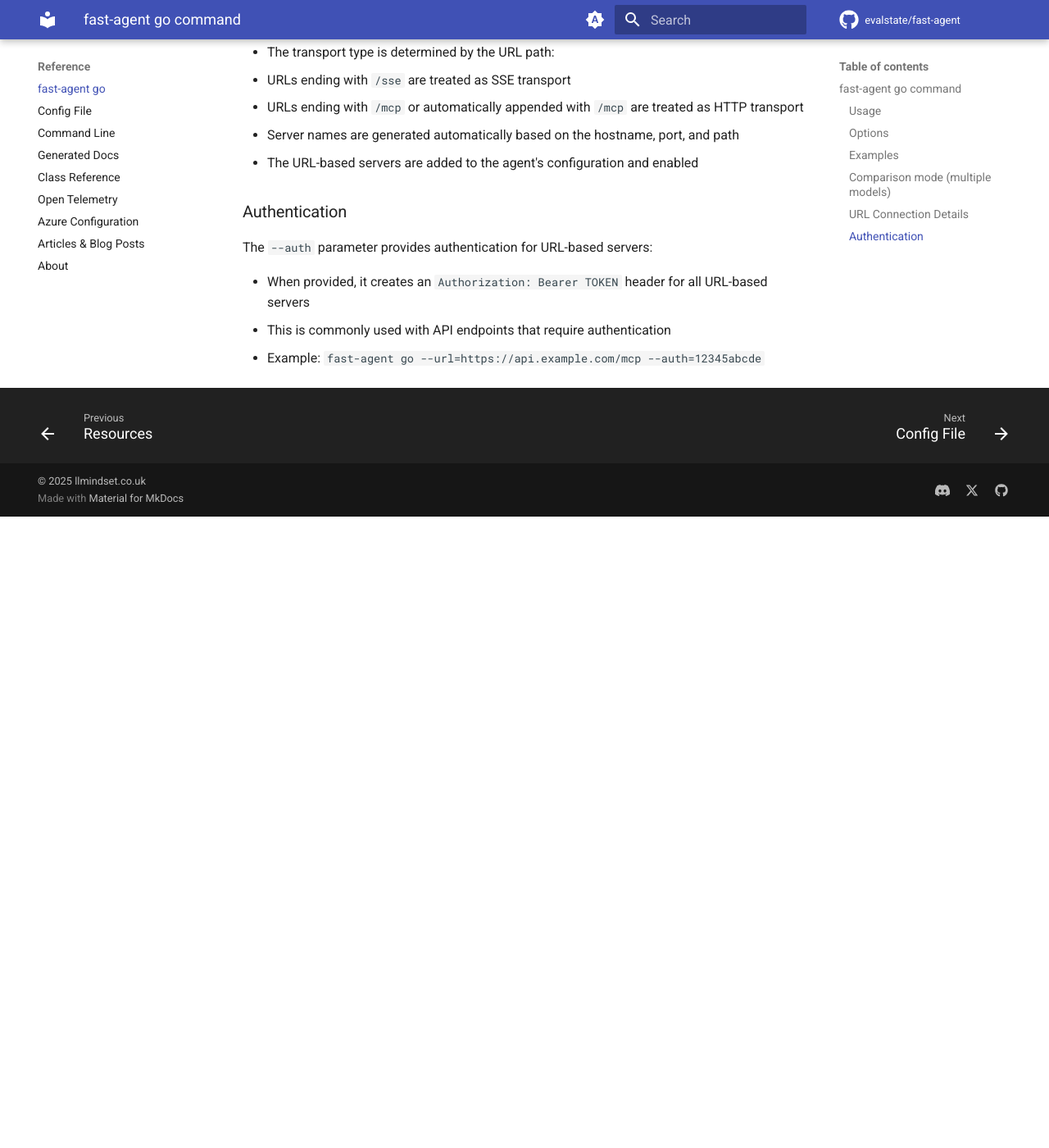
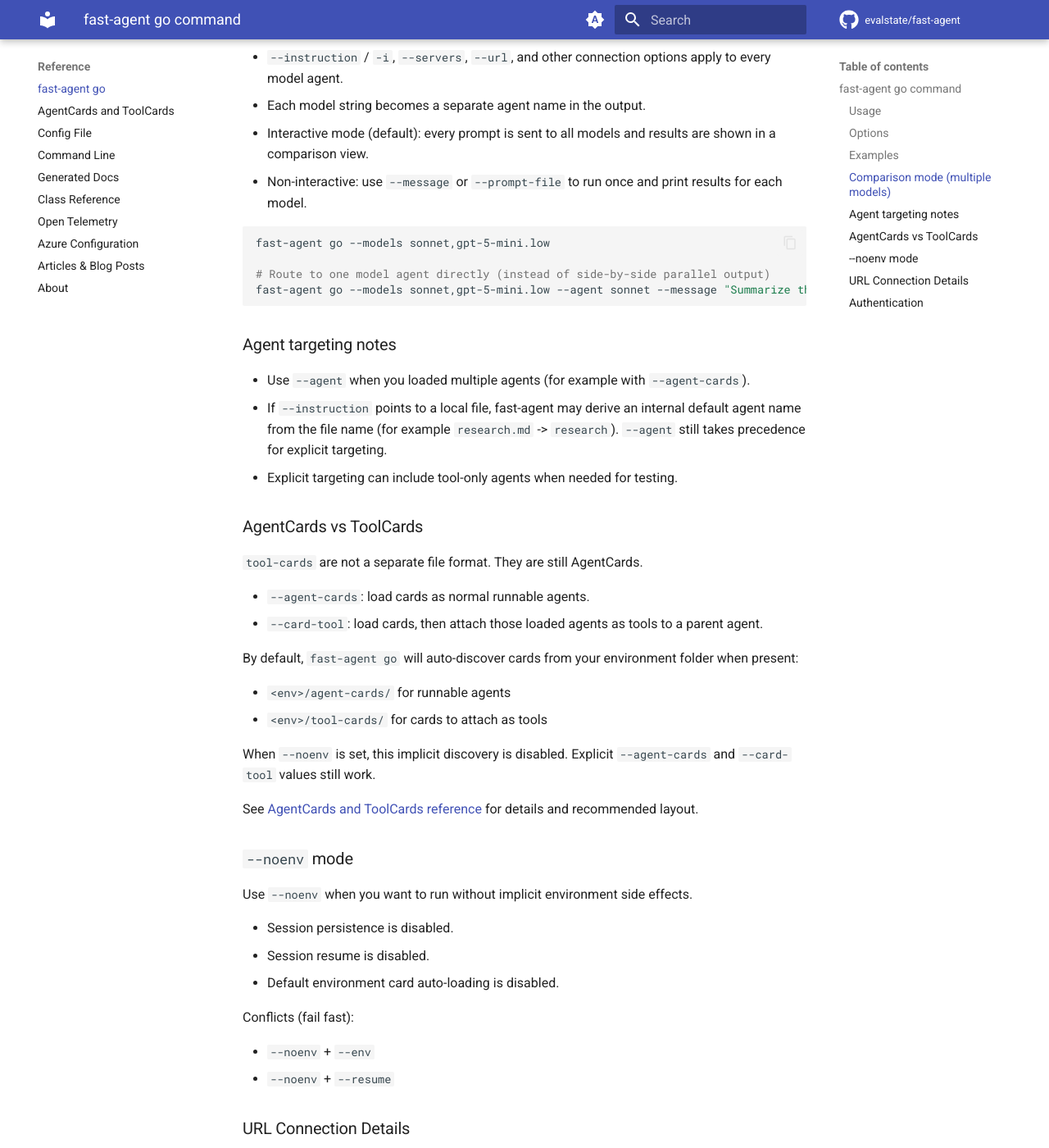
Before and after one commit to evalstate/fast-agent-docs, an MkDocs documentation site: the page built from docs/ref/go_command.md, in a window 1280 px wide and 1400 px high, scrolled down 2733 px. Shown: the whole window at 82% size. Built offline with MkDocs 1.6.1 and Material for MkDocs 9.7.7, drawn with Linux system fonts in a browser that asks for light colours; comment, search, counter and statistics services are not loaded; before the commit the page ends 3363 px from its top, so only the background shows below that; some of the changed text lies outside the part shown.

````diff
--- a/docs/ref/go_command.md
+++ b/docs/ref/go_command.md
@@ -24,7 +24,13 @@ fast-agent go [OPTIONS]
 - `--auth TEXT`: Bearer token for authorization with URL-based servers
 - `--model`, `--models <model_string>`: Override the default model (e.g., haiku, sonnet, gpt-4)
 - `--model`, `--models <model1>,<model2>,...`: Run one agent per model in parallel and print a side-by-side comparison of responses
+- `--agent-cards`, `--card <path or url>`: Load AgentCards as runnable agents (repeatable)
+- `--card-tool <path or url>`: Load AgentCards and attach them as tools to the selected/default agent (repeatable)
+- `--agent <name>`: Target a specific loaded agent by name for `--message`, `--prompt-file`, and initial interactive mode
 - `--message`, `-m TEXT`: Message to send to the agent (skips interactive mode)
+- `--env <path>`: Override the base `.fast-agent` environment directory (where default `agent-cards/` and `tool-cards/` are discovered)
+- `--noenv`, `--no-env`: Run in ephemeral mode (disable implicit environment card loading, session persistence/resume, and permission-store side effects)
+- `--resume <id|latest>`: Resume the latest session (or a specific session id)
 - `--prompt-file`, `-p <path>`: Path to a prompt file to use (either text or JSON)
 - `--skills-dir`, `--skills <path>`: Override the default skills directory
 - `--stdio "<command> <options>"`: Run the command to attach a STDIO server (enclose arguments in quotes)
@@ -66,6 +72,12 @@ fast-agent --npx @modelcontextprotocol/server-everything
 # Non-interactive mode with a single message
 fast-agent go --message="What is the weather today?" --model=haiku
 
+# Target one specific loaded agent when multiple agents are available
+fast-agent go --agent-cards ./agents --agent researcher
+
+# Send one message to a specific loaded agent and exit
+fast-agent go --agent-cards ./agents --agent qa --message "run smoke checks"
+
 # Using a prompt file
 fast-agent go --prompt-file=my-prompt.txt --model=haiku
 
@@ -93,7 +105,48 @@ How it works:
 
 ```bash
 fast-agent go --models sonnet,gpt-5-mini.low
+
+# Route to one model agent directly (instead of side-by-side parallel output)
+fast-agent go --models sonnet,gpt-5-mini.low --agent sonnet --message "Summarize this"
 ```
+
+### Agent targeting notes
+
+- Use `--agent` when you loaded multiple agents (for example with `--agent-cards`).
+- If `--instruction` points to a local file, fast-agent may derive an internal default agent name
+  from the file name (for example `research.md` -> `research`). `--agent` still takes precedence
+  for explicit targeting.
+- Explicit targeting can include tool-only agents when needed for testing.
+
+### AgentCards vs ToolCards
+
+`tool-cards` are not a separate file format. They are still AgentCards.
+
+- `--agent-cards`: load cards as normal runnable agents.
+- `--card-tool`: load cards, then attach those loaded agents as tools to a parent agent.
+
+By default, `fast-agent go` will auto-discover cards from your environment folder when present:
+
+- `<env>/agent-cards/` for runnable agents
+- `<env>/tool-cards/` for cards to attach as tools
+
+When `--noenv` is set, this implicit discovery is disabled. Explicit `--agent-cards` and
+`--card-tool` values still work.
+
+See [AgentCards and ToolCards reference](agent_cards.md) for details and recommended layout.
+
+### `--noenv` mode
+
+Use `--noenv` when you want to run without implicit environment side effects.
+
+- Session persistence is disabled.
+- Session resume is disabled.
+- Default environment card auto-loading is disabled.
+
+Conflicts (fail fast):
+
+- `--noenv` + `--env`
+- `--noenv` + `--resume`
 
 ### URL Connection Details
 
--- a/mkdocs.yml
+++ b/mkdocs.yml
@@ -116,6 +116,7 @@ nav:
       - mcp/resources.md
   - Reference:
       - fast-agent go: ref/go_command.md
+      - AgentCards and ToolCards: ref/agent_cards.md
       - Config File: ref/config_file.md
       - Command Line: ref/cmd_switches.md
       - Generated Docs: ref/generated_docs.md
````
Also changed, not shown: docs/acp/index.md (+13 -0 lines), docs/mcp/mcp-server.md (+3 -0 lines), docs/ref/agent_cards.md (added, +71 -0 lines), docs/ref/cmd_switches.md (+4 -0 lines), docs/ref/config_file.md (+1 -1 lines).
